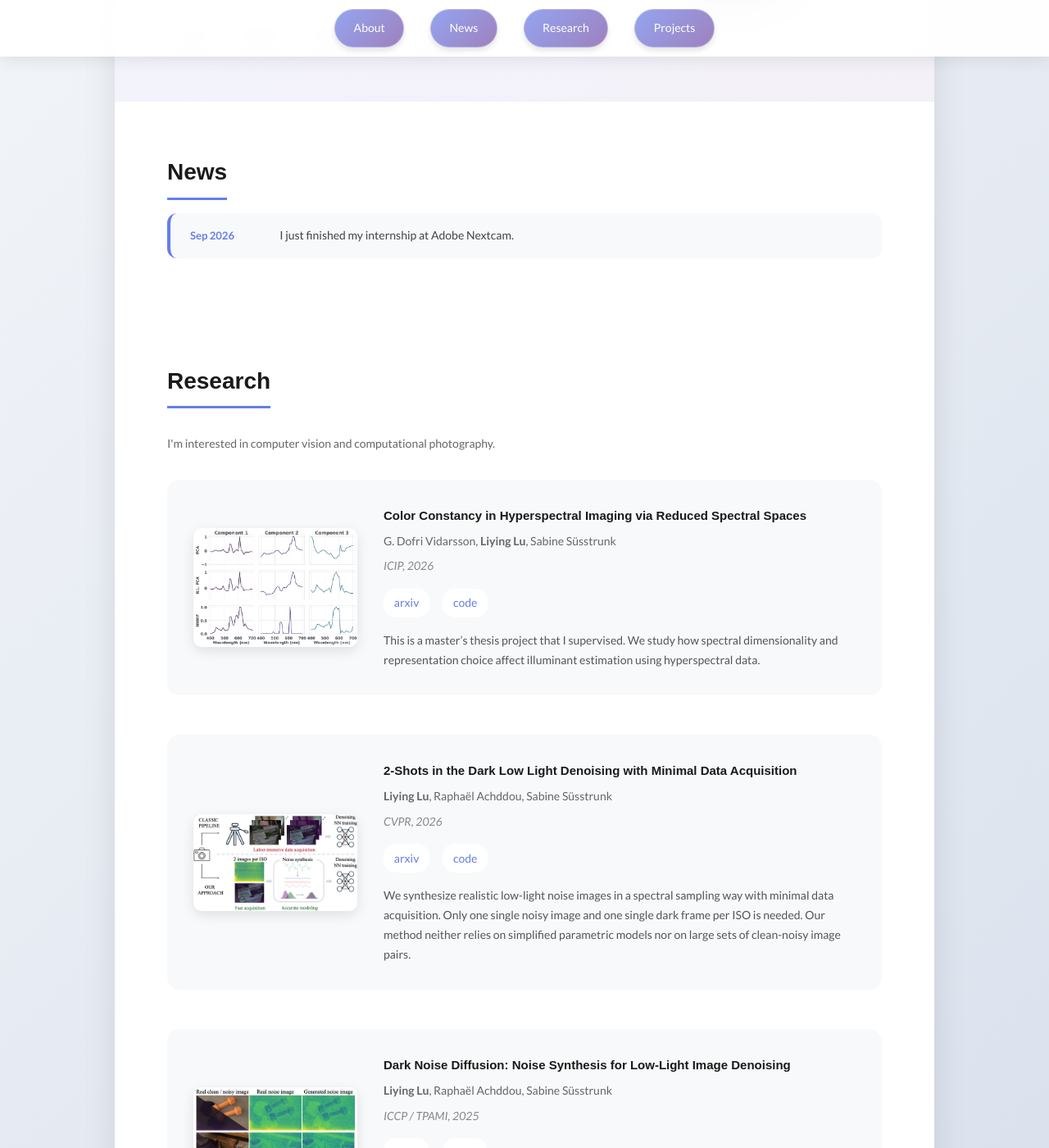
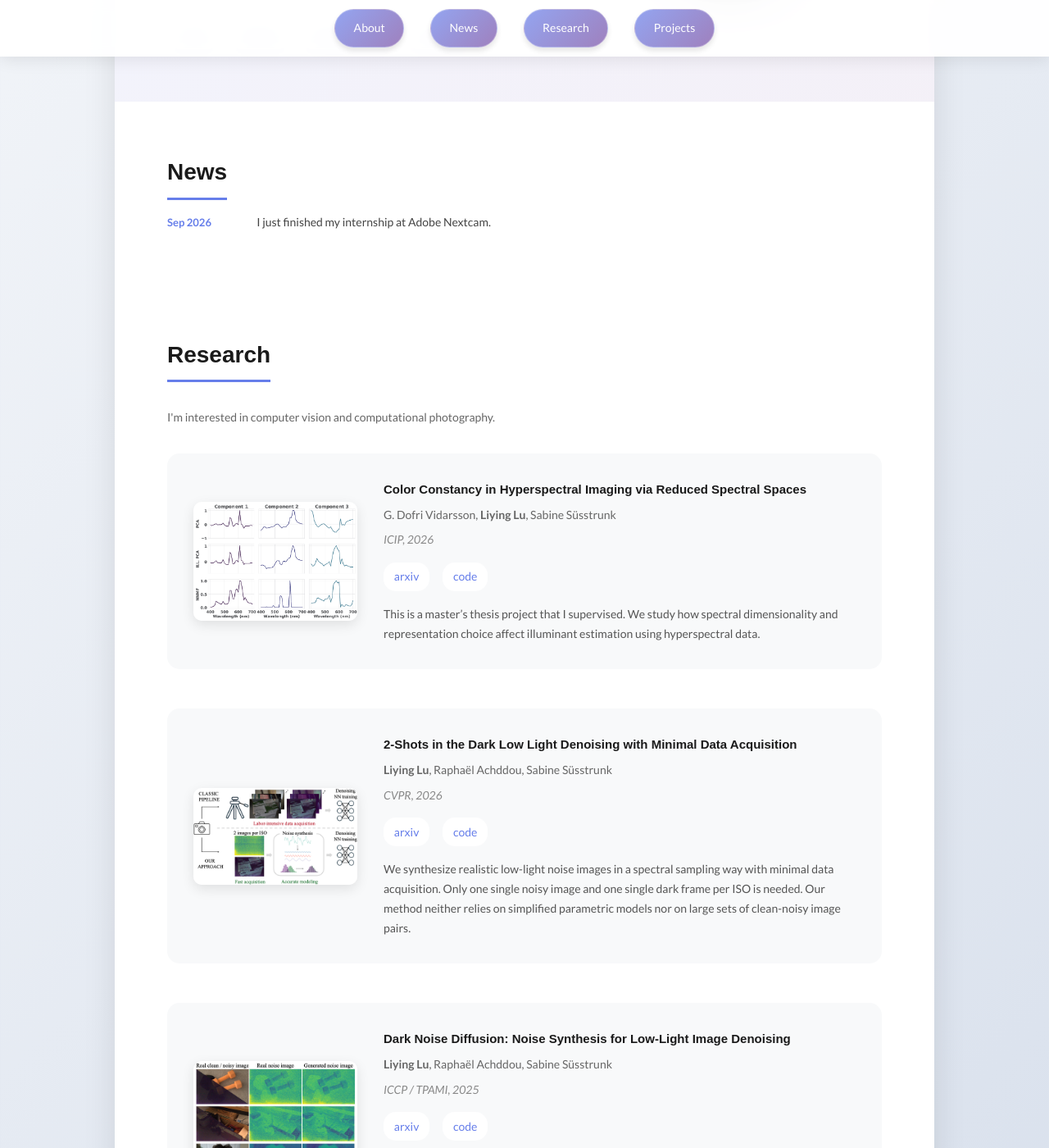
Before and after one commit to SkyeLu/SkyeLu.github.io, a Jekyll site: the page built from _posts/2026-05-14-reducedspectral.markdown, in a window 1280 px wide and 1400 px high, scrolled down 510 px. Shown: the whole window at 82% size. Built offline with Jekyll 4.4.1, drawn with Linux system fonts in a browser that asks for light colours; some web fonts are replaced; grey boxes are pictures that could not be loaded.

Commit message:
Update liying.html

```diff
--- a/_layouts/liying.html
+++ b/_layouts/liying.html
@@ -296,17 +296,6 @@
       display: flex;
       align-items: baseline;
       gap: 1.2rem;
-      padding: 1rem 1.5rem;
-      background: #f8f9fa;
-      border-radius: 12px;
-      border-left: 4px solid #667eea;
-      transition: all 0.3s ease;
-    }
-
-    .news-item:hover {
-      background: #f0f2f5;
-      transform: translateX(4px);
-      box-shadow: 0 6px 15px rgba(0, 0, 0, 0.08);
     }
 
     .news-date {
```
